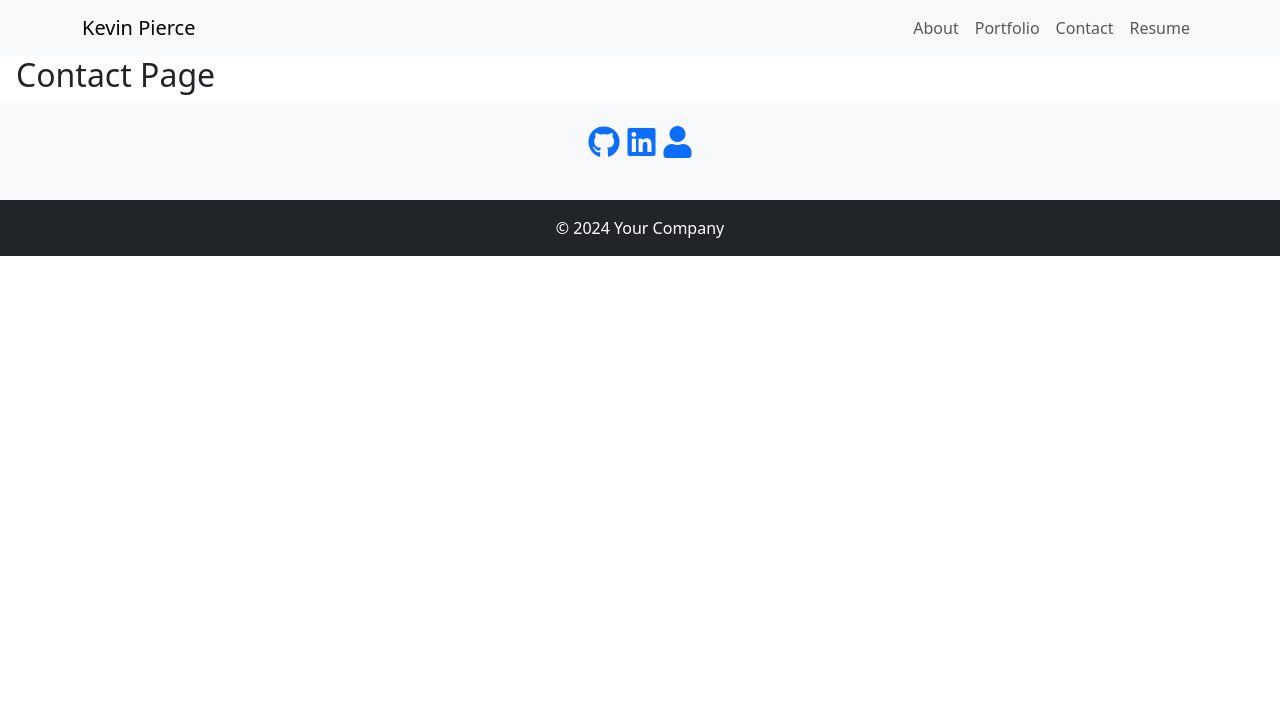
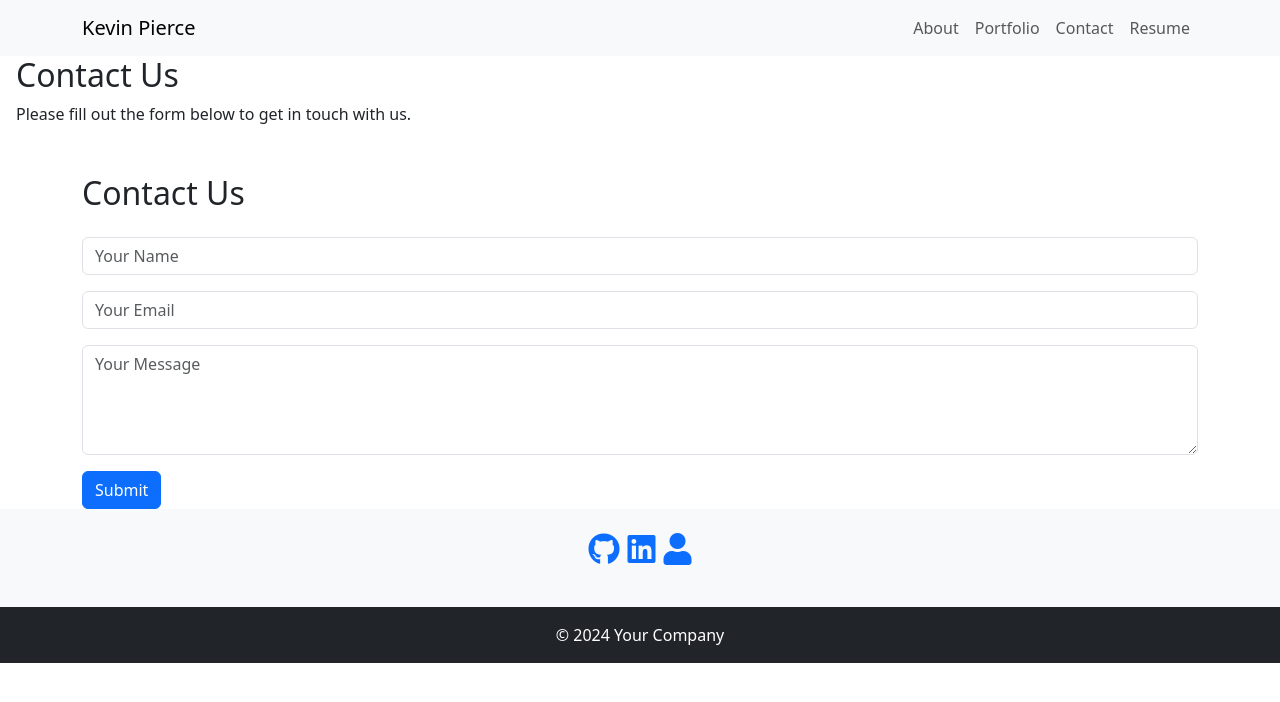
Before and after one commit to kpierce236/React-Portfolio, a React (Vite) app: page /Contact in a window 1280 px wide. Shown: the top 702 px of the page. Built offline with nearby package versions, Linux system fonts and the light colour scheme.

Commit message:
added styling to form

```diff
--- a/src/components/Form.jsx
+++ b/src/components/Form.jsx
@@ -56,38 +56,47 @@ function Form() {
     setName('');
     setMessage('');
     setEmail('');
+    setErrorMessage('');
   };
 
   return (
-    <div className="container text-center">
-      <h1>Contact</h1>
-      <form className="form" onSubmit={handleFormSubmit}>
+    <div className="container mt-5">
+      <h2 className="mb-4">Contact Us</h2>
+      <form onSubmit={handleFormSubmit}>
+        <div className="mb-3">
           <input
+            className="form-control"
+            type="text"
+            name="name"
             value={name}
-          name="name"
             onChange={handleInputChange}
-          type="text"
-          placeholder="John Doe"
+            placeholder="Your Name"
           />
+        </div>
+        <div className="mb-3">
           <input
+            className="form-control"
+            type="email"
+            name="email"
             value={email}
-          name="email"
             onChange={handleInputChange}
-          type="email"
-          placeholder="email"
+            placeholder="Your Email"
           />
+        </div>
+        <div className="mb-3">
           <textarea
-          value={password}
+            className="form-control"
             name="message"
+            value={message}
             onChange={handleInputChange}
-          placeholder="Write your message..."
-        />
-        <button type="submit">Submit</button>
+            placeholder="Your Message"
+            rows="4"
+          ></textarea>
+        </div>
+        <button className="btn btn-primary" type="submit">Submit</button>
       </form>
       {errorMessage && (
-        <div>
-          <p className="error-text">{errorMessage}</p>
-        </div>
+        <div className="alert alert-danger mt-3">{errorMessage}</div>
       )}
     </div>
   );
--- a/src/pages/Contact.jsx
+++ b/src/pages/Contact.jsx
@@ -1,8 +1,15 @@
 // Contact.js
 import React from 'react';
+import Form  from '../components/Form';
 
 function Contact() {
-  return <h2>Contact Page</h2>;
+  return (
+    <div>
+    <h2>Contact Us</h2>
+    <p>Please fill out the form below to get in touch with us.</p>
+    <Form />
+  </div>
+  );
 }
 
 export default Contact;
```
Lines whose indentation alone changed are shown as unchanged.
